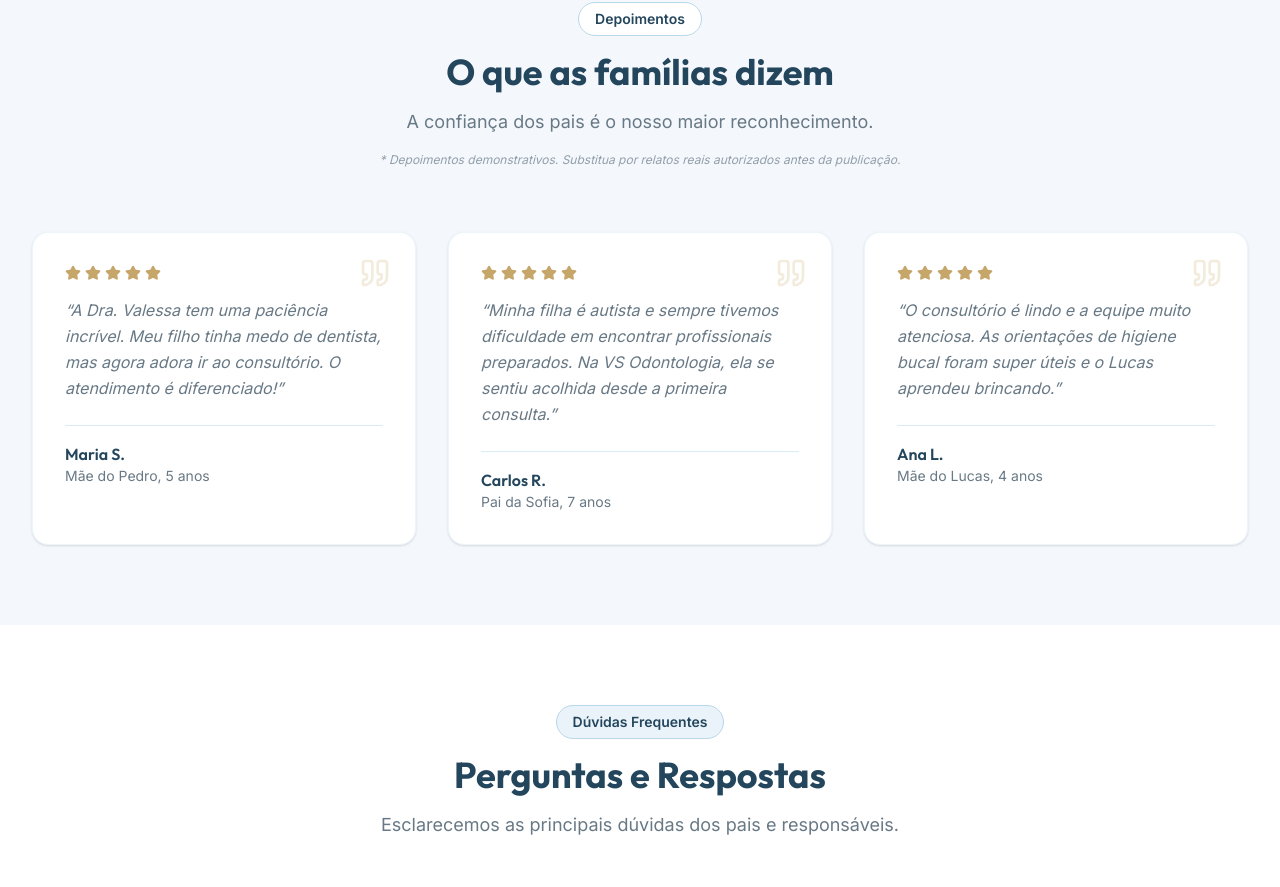
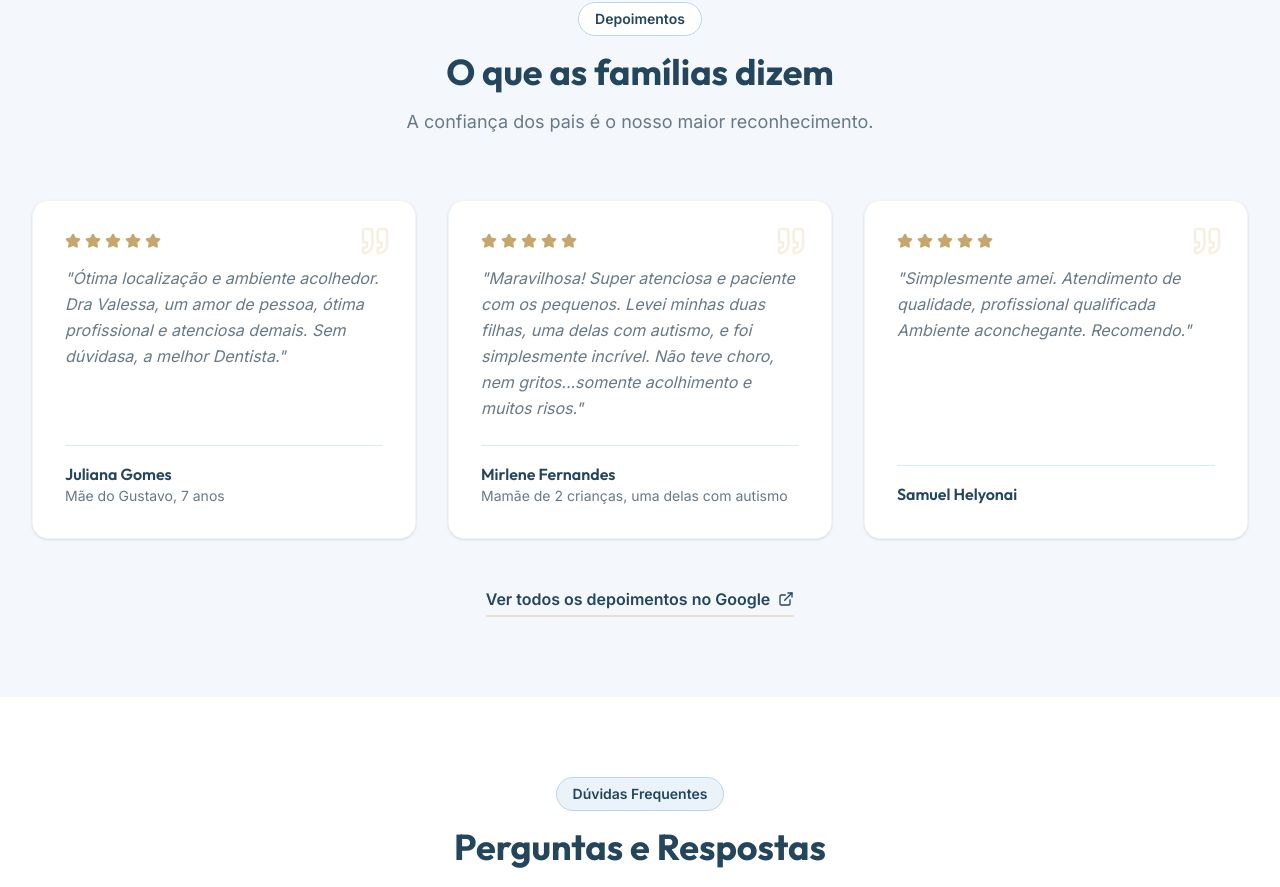
Before and after one commit to lucaspereirace94/vs-odontologia, a Next.js app: page / in a window 1280 px wide. Shown: the part 6147-7034 px from the top of the page. Built offline with nearby package versions, Linux system fonts and the light colour scheme.

Commit message:
Atualiza depoimentos com avaliações reais do Google

```diff
--- a/src/components/sections/Testimonials.tsx
+++ b/src/components/sections/Testimonials.tsx
@@ -1,30 +1,36 @@
-import { Star, Quote } from 'lucide-react';
+import { Star, Quote, ExternalLink } from 'lucide-react';
+import Link from 'next/link';
 
+// SUBSTITUA estes dados pelos depoimentos reais copiados do Google da clínica
 const testimonials = [
   {
     id: 1,
-    name: "Maria S.",
-    role: "Mãe do Pedro, 5 anos",
-    text: "A Dra. Valessa tem uma paciência incrível. Meu filho tinha medo de dentista, mas agora adora ir ao consultório. O atendimento é diferenciado!",
+    name: "Juliana Gomes", // Nome de quem escreveu no Google
+    role: "Mãe do Gustavo, 7 anos", // Ex: Pai da Ana, 7 anos
+    text: "Ótima localização e ambiente acolhedor. Dra Valessa, um amor de pessoa, ótima profissional e atenciosa demais. Sem dúvidasa, a melhor Dentista.",
     rating: 5
   },
   {
     id: 2,
-    name: "Carlos R.",
-    role: "Pai da Sofia, 7 anos",
-    text: "Minha filha é autista e sempre tivemos dificuldade em encontrar profissionais preparados. Na VS Odontologia, ela se sentiu acolhida desde a primeira consulta.",
+    name: "Mirlene Fernandes",
+    role: "Mamãe de 2 crianças, uma delas com autismo",
+    text: "Maravilhosa! Super atenciosa e paciente com os pequenos. Levei minhas duas filhas, uma delas com autismo, e foi simplesmente incrível. Não teve choro, nem gritos...somente acolhimento e muitos risos.",
     rating: 5
   },
   {
     id: 3,
-    name: "Ana L.",
-    role: "Mãe do Lucas, 4 anos",
-    text: "O consultório é lindo e a equipe muito atenciosa. As orientações de higiene bucal foram super úteis e o Lucas aprendeu brincando.",
+    name: "Samuel Helyonai",
+    role: "",
+    text: "Simplesmente amei. Atendimento de qualidade, profissional qualificada Ambiente aconchegante. Recomendo.",
     rating: 5
   }
 ];
 
 export default function Testimonials() {
+  // Link direto para os depoimentos no Google Maps da clínica
+  // SUBSTITUA pelo link real do perfil da VS Odontologia no Google
+  const googleReviewsUrl = "https://search.google.com/local/writereview?placeid=ChIJwS7rUQBPxwcRZjifGXvWfHQ";
+
   return (
     <section className="py-20 bg-azul-claro/20">
       <div className="container-custom">
@@ -38,18 +44,15 @@ export default function Testimonials() {
           <p className="text-cinza-azulado text-lg">
             A confiança dos pais é o nosso maior reconhecimento.
           </p>
-          <p className="text-xs text-cinza-azulado/70 mt-4 italic">
-            * Depoimentos demonstrativos. Substitua por relatos reais autorizados antes da publicação.
-          </p>
         </div>
 
-        <div className="grid md:grid-cols-3 gap-8">
+        <div className="grid md:grid-cols-3 gap-8 mb-12">
           {testimonials.map((testimonial) => (
             <div
               key={testimonial.id}
-              className="bg-white p-8 rounded-2xl shadow-sm border border-azul-claro/50 relative"
+              className="bg-white p-8 rounded-2xl shadow-sm border border-azul-claro/50 relative flex flex-col"
             >
-              <Quote className="absolute top-6 right-6 w-8 h-8 text-dourado-claro/50" />
+              <Quote className="absolute top-6 right-6 w-8 h-8 text-dourado-claro/40" />
 
               <div className="flex gap-1 mb-4">
                 {[...Array(testimonial.rating)].map((_, i) => (
@@ -57,17 +60,31 @@ export default function Testimonials() {
                 ))}
               </div>
 
-              <p className="text-cinza-azulado leading-relaxed mb-6 italic">
-               &ldquo;{testimonial.text}&rdquo;
+              <p className="text-cinza-azulado leading-relaxed mb-6 italic flex-grow">
+                "{testimonial.text}"
               </p>
 
-              <div className="border-t border-azul-claro pt-4">
+              <div className="border-t border-azul-claro pt-4 mt-auto">
                 <p className="font-display font-semibold text-azul-profundo">{testimonial.name}</p>
                 <p className="text-sm text-cinza-azulado">{testimonial.role}</p>
               </div>
             </div>
           ))}
         </div>
+
+        {/* Botão para ver mais no Google (Gera muita credibilidade) */}
+        <div className="text-center">
+          <a
+            href={googleReviewsUrl}
+            target="_blank"
+            rel="noopener noreferrer"
+            className="inline-flex items-center gap-2 text-azul-profundo font-semibold hover:text-dourado-suave transition-colors border-b-2 border-dourado-suave/30 hover:border-dourado-suave pb-1"
+          >
+            Ver todos os depoimentos no Google
+            <ExternalLink className="w-4 h-4" />
+          </a>
+        </div>
+
       </div>
     </section>
   );
```
